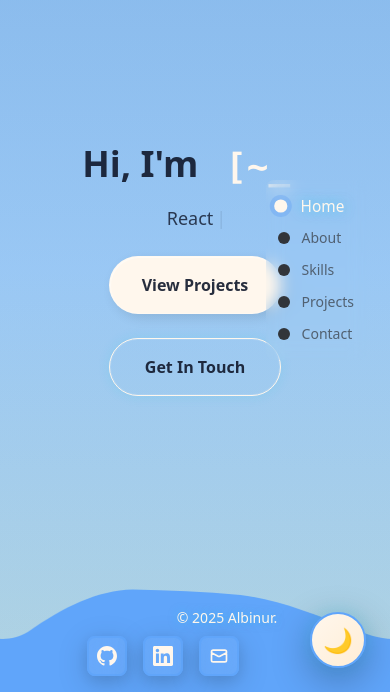
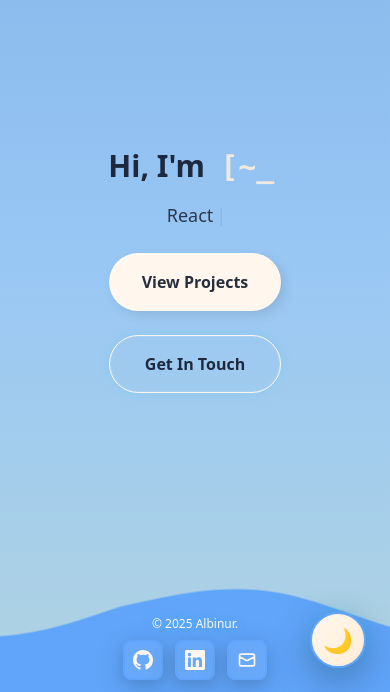
Before and after one commit to albinurrosif/personal, a Next.js app: page / in a window 390 px wide. Shown: the part 152-844 px from the top of the page. Built offline with nearby package versions, Linux system fonts and the light colour scheme.

Commit message:
fix: responsive layout for HeroSection (H1, scrollIndicator, wave, footer)

```diff
--- a/src/app/components/AboutMe.tsx
+++ b/src/app/components/AboutMe.tsx
@@ -5,13 +5,12 @@ export default function About() {
   return (
     <section
       id="about"
-      className="about-ocean min-h-screen flex flex-col justify-center items-center px-6 text-center relative"
+      className="about-section min-h-screen flex flex-col justify-center items-center px-6 text-center relative -mt-1"
       style={{
         background: `linear-gradient(to bottom, var(--ocean-surface), var(--ocean-middle))`,
         color: 'var(--text-color)',
       }}
     >
-
       {/* Background Elements */}
       <div className="absolute inset-0 overflow-hidden">
         {[...Array(15)].map((_, i) => (
--- a/src/app/components/Footer.tsx
+++ b/src/app/components/Footer.tsx
@@ -6,13 +6,12 @@ export default function Footer() {
 
   return (
     <footer className="fixed bottom-0 left-0 right-0 z-40">
-      <div className="container mx-auto px-6 py-4">
-        <div className="flex flex-col md:flex-row justify-between items-center space-y-2 md:space-y-0">
+      <div className="container mx-auto px-4 py-3 flex flex-col sm:flex-row md:justify-start lg:justify-between items-center gap-2">
         {/* Copyright */}
-          <div className="text-sm footer-text ml-16 md:ml-20">© {currentYear} Albinur.</div>
+        <div className="text-xs sm:text-sm footer-text">© {currentYear} Albinur.</div>
 
         {/* Social Media Links */}
-          <div className="flex space-x-4 mr-16 md:mr-20">
+        <div className="flex gap-3 md:ml-6 lg:ml-0">
           <a href="https://github.com/yourusername" target="_blank" rel="noopener noreferrer" className="footer-social-link" aria-label="GitHub">
             <svg className="w-5 h-5" fill="currentColor" viewBox="0 0 24 24">
               <path d="M12 0c-6.626 0-12 5.373-12 12 0 5.302 3.438 9.8 8.207 11.387.599.111.793-.261.793-.577v-2.234c-3.338.726-4.033-1.416-4.033-1.416-.546-1.387-1.333-1.756-1.333-1.756-1.089-.745.083-.729.083-.729 1.205.084 1.839 1.237 1.839 1.237 1.07 1.834 2.807 1.304 3.492.997.107-.775.418-1.305.762-1.604-2.665-.305-5.467-1.334-5.467-5.931 0-1.311.469-2.381 1.236-3.221-.124-.303-.535-1.524.117-3.176 0 0 1.008-.322 3.301 1.23.957-.266 1.983-.399 3.003-.404 1.02.005 2.047.138 3.006.404 2.291-1.552 3.297-1.23 3.297-1.23.653 1.653.242 2.874.118 3.176.77.84 1.235 1.911 1.235 3.221 0 4.609-2.807 5.624-5.479 5.921.43.372.823 1.102.823 2.222v3.293c0 .319.192.694.801.576 4.765-1.589 8.199-6.086 8.199-11.386 0-6.627-5.373-12-12-12z" />
@@ -32,7 +31,6 @@ export default function Footer() {
           </a>
         </div>
       </div>
-      </div>
     </footer>
   );
 }
--- a/src/app/components/HeroSection.tsx
+++ b/src/app/components/HeroSection.tsx
@@ -53,16 +53,12 @@ const smoothScroll = (targetId: string) => {
       }}
     >
       {/* Heading */}
-      <motion.h1 className="text-4xl sm:text-6xl font-bold mb-4 relative z-10" initial={{ opacity: 0, y: -20 }} animate={{ opacity: 1, y: 0 }} transition={{ duration: 1 }}>
-        <span className="whitespace-nowrap">Hi, I&apos;m </span>
-        <span className="inline-block relative w-[100px] h-[1.2em] align-middle">
-          {' '}
-          {/* Container dengan fixed height */}
-          <span className="absolute top-1/2 left-1/2 transform -translate-x-1/2 -translate-y-1/2 w-full font-mono text-center" style={{ color: 'var(--primary-sky)' }}>
-            {text}
+      <h1 className="text-3xl sm:text-5xl font-bold mb-4 flex items-center gap-x-2">
+        <span>Hi, I&apos;m</span>
+        <span className="inline-block relative w-[4ch] text-center">
+          <span className="text-[var(--primary-sky)] font-mono">{text}</span>
         </span>
-        </span>
-      </motion.h1>
+      </h1>
 
       {/* Subheading */}
       <p className="text-lg sm:text-xl max-w-xl mb-6 relative z-10 opacity-90">
@@ -83,13 +79,20 @@ const smoothScroll = (targetId: string) => {
       </motion.div>
 
       {/* 🌊 Wave separator */}
-      <div className="absolute bottom-0 left-0 w-full overflow-hidden leading-[0] z-10">
-        <div className="relative w-[200%] h-32 animate-wave flex">
-          <svg className="w-1/2 h-full rotate-180" xmlns="http://www.w3.org/2000/svg" viewBox="0 0 1200 120" preserveAspectRatio="none">
-            <path d="M321.39,56.44C212.18,79.74,106.61,95.34,0,96V0H1200V96c-110.61-.66-221.22-2.12-331.83-5.13C757.42,87,642.31,73.15,527.2,59.45,458.1,51.54,389,43.64,321.39,56.44Z" fill="var(--ocean-surface)" />
+      <div className="absolute bottom-0 left-0 w-full overflow-hidden leading-[0] z-10 -mb-1 " style={{ transform: 'scale(1.2)' }}>
+        {/* Tinggi responsive, pattern SAMA */}
+        <div className="relative w-[200%] animate-wave flex h-36 sm:h-40 md:h-56 lg:h-80  ">
+          <svg className="w-1/2 h-full " viewBox="0 0 1440 320" preserveAspectRatio="none">
+            <path
+              d="M0,128L80,117.3C160,107,320,85,480,101.3C640,117,800,171,960,181.3C1120,192,1280,160,1360,144L1440,128L1440,320L1360,320C1280,320,1120,320,960,320C800,320,640,320,480,320C320,320,160,320,80,320L0,320Z"
+              fill="var(--ocean-surface)"
+            />
           </svg>
-          <svg className="w-1/2 h-full rotate-180" xmlns="http://www.w3.org/2000/svg" viewBox="0 0 1200 120" preserveAspectRatio="none">
-            <path d="M321.39,56.44C212.18,79.74,106.61,95.34,0,96V0H1200V96c-110.61-.66-221.22-2.12-331.83-5.13C757.42,87,642.31,73.15,527.2,59.45,458.1,51.54,389,43.64,321.39,56.44Z" fill="var(--ocean-surface)" />
+          <svg className="w-1/2 h-full " viewBox="0 0 1440 320" preserveAspectRatio="none">
+            <path
+              d="M0,128L80,117.3C160,107,320,85,480,101.3C640,117,800,171,960,181.3C1120,192,1280,160,1360,144L1440,128L1440,320L1360,320C1280,320,1120,320,960,320C800,320,640,320,480,320C320,320,160,320,80,320L0,320Z"
+              fill="var(--ocean-surface)"
+            />
           </svg>
         </div>
       </div>
--- a/src/app/components/ThemeToggle.tsx
+++ b/src/app/components/ThemeToggle.tsx
@@ -6,7 +6,7 @@ export default function ThemeToggle() {
   const { isDarkMode, toggleTheme } = useTheme();
 
   return (
-    <button onClick={toggleTheme} aria-label={isDarkMode ? 'Switch to light mode' : 'Switch to dark mode'} className="theme-toggle">
+    <button onClick={toggleTheme} aria-label={isDarkMode ? 'Switch to light mode' : 'Switch to dark mode'} className="theme-toggle fixed right-4 bottom-20 md:bottom-6 z-50">
       <span>{isDarkMode ? '☀️' : '🌙'}</span>
     </button>
   );
--- a/src/app/globals.css
+++ b/src/app/globals.css
@@ -657,15 +657,6 @@ body {
   }
 }
 
-@keyframes wave {
-  0% {
-    transform: translateX(0);
-  }
-  100% {
-    transform: translateX(-50%);
-  }
-}
-
 @keyframes bubbleFloat {
   from {
     transform: translateY(0);
@@ -705,10 +696,6 @@ body {
   }
 }
 
-.animate-wave {
-  animation: wave 8s linear infinite;
-}
-
 /* ===== BROWSER SUPPORT ===== */
 .category-bubble,
 .skill-bubble,
@@ -716,3 +703,57 @@ body {
   -webkit-backdrop-filter: blur(20px);
   backdrop-filter: blur(20px);
 }
+
+@keyframes wave-mobile {
+  0% {
+    transform: translateX(0);
+  }
+  100% {
+    transform: translateX(-50%);
+  }
+}
+
+@keyframes wave-tablet {
+  0% {
+    transform: translateX(0);
+  }
+  100% {
+    transform: translateX(-50%);
+  }
+}
+
+@keyframes wave {
+  0% {
+    transform: translateX(0);
+  }
+  100% {
+    transform: translateX(-50%);
+  }
+}
+
+.animate-wave-mobile {
+  animation: wave-mobile 12s linear infinite;
+}
+
+.animate-wave-tablet {
+  animation: wave-tablet 10s linear infinite;
+}
+
+.animate-wave {
+  animation: wave 8s linear infinite;
+}
+
+/* Pastikan tidak ada gap antara sections */
+.snap-section {
+  margin: 0;
+  padding: 0;
+}
+
+/* Pastikan wave benar-benar menempel */
+.hero-sky {
+  margin-bottom: 0 !important;
+}
+
+.about-section {
+  margin-top: 0 !important;
+}
--- a/src/app/page.tsx
+++ b/src/app/page.tsx
@@ -14,7 +14,9 @@ export default function Home() {
   return (
     <div className="relative">
       {/* Scroll Indicator di sisi kanan */}
-      <ScrollIndicator />
+      <div className="hidden lg:block">
+        <ScrollIndicator />
+      </div>
 
       {/* Floating Footer di bawah */}
       <Suspense fallback={null}>
@@ -23,7 +25,6 @@ export default function Home() {
 
       {/* Snap Sections */}
       <main className="snap-container">
-
         <Suspense fallback={<PageLoader sectionName="hero" />}>
           <section id="hero" className="snap-section">
             <Hero />
```
Lines whose indentation alone changed are shown as unchanged.
